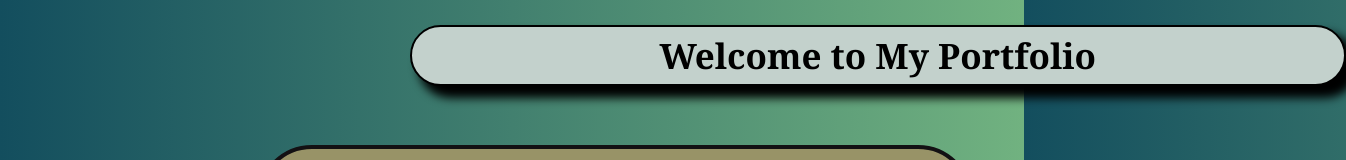
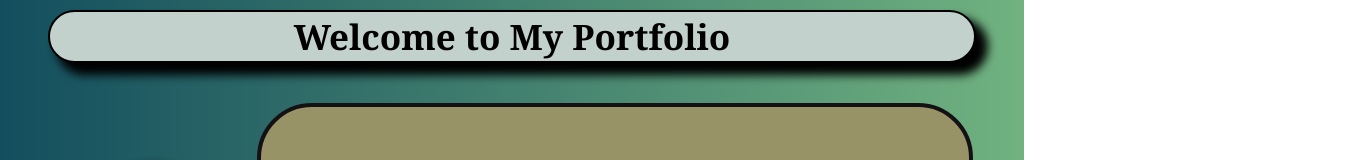
Before and after one commit to Yousufshishir/my-first-github-repo, a plain HTML site: page index.html in a window 1024 px wide. Shown: the top 160 px of the page, 1346 px wide, since content can reach past the window. Drawn offline with Linux system fonts and the light colour scheme.

Commit message:
more edit

```diff
--- a/css files/style.css
+++ b/css files/style.css
@@ -86,6 +86,7 @@
             max-width: 1200px;
             width: 90%;
         }
+    #welcome{padding: 1px;margin: 10px auto;}
     }
 
 
@@ -97,7 +98,9 @@
 #welcome{
 font-size:35px ;
 width: 90%;
-}
+padding: 1px;
+flex-direction: column
+};
 .description{font-size:24px ;}
 .container{width: 90%;}
 }
```
